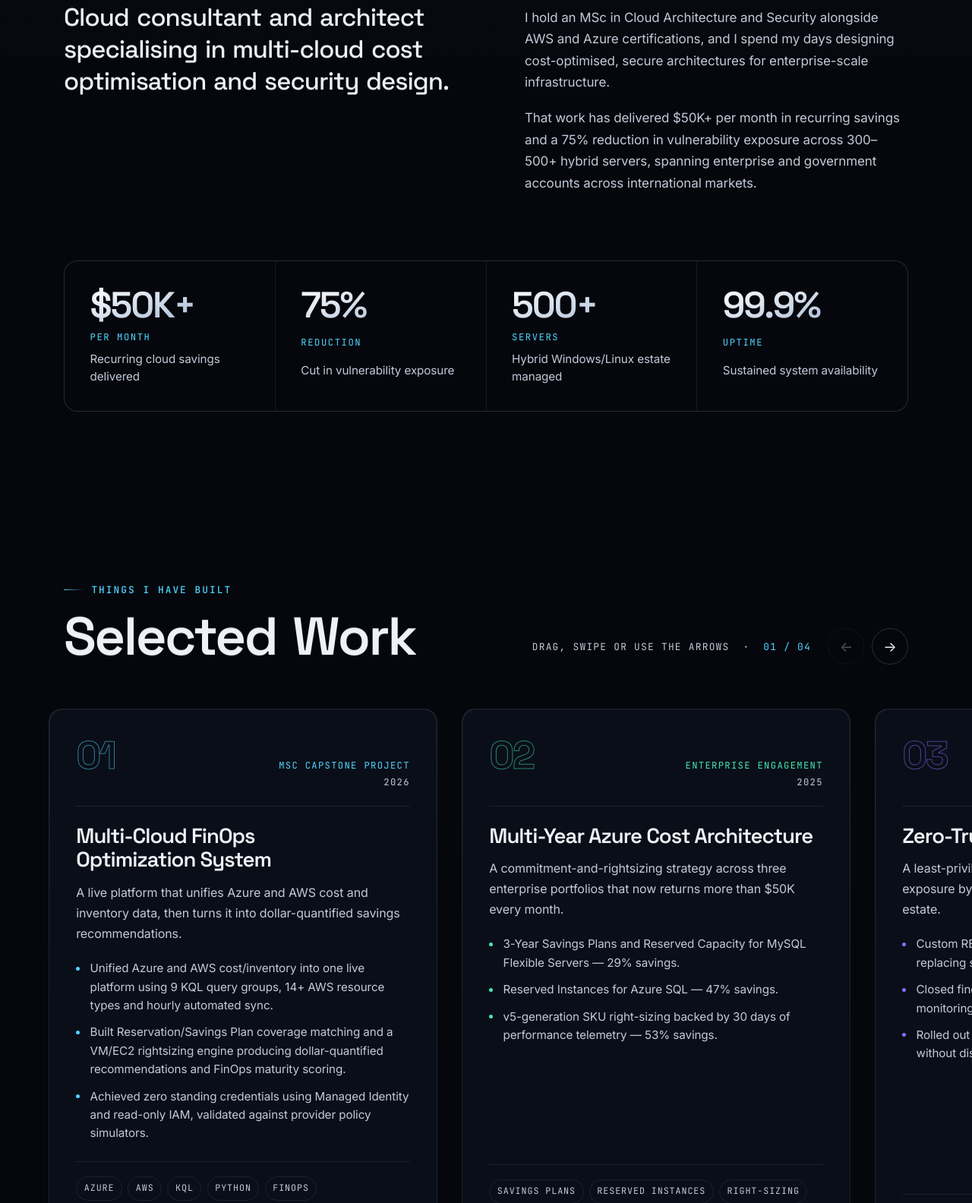
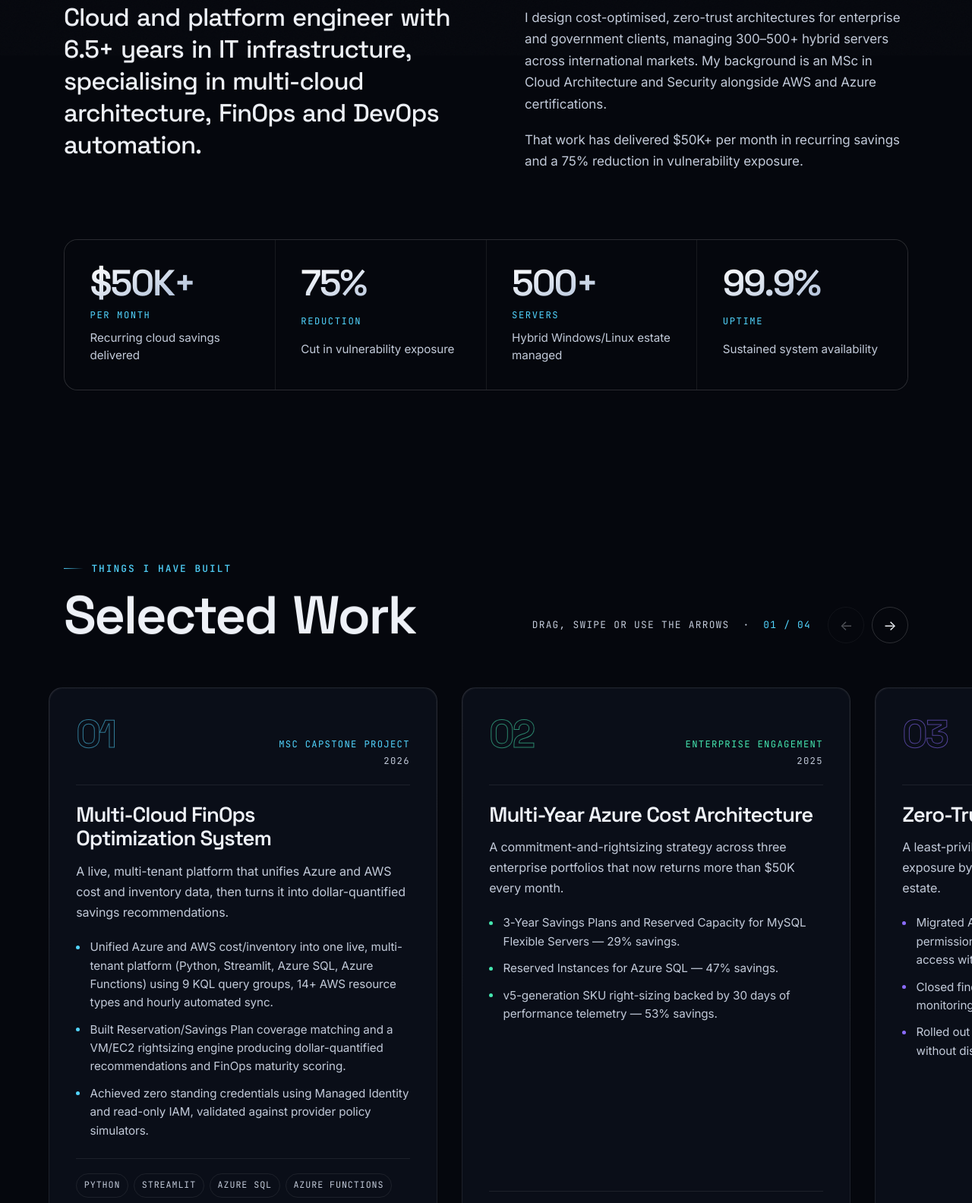
Before and after one commit to akcloudx/akcloudx.github.io, a plain HTML site: page index.html in a window 1280 px wide. Shown: the part 1154-2738 px from the top of the page at 76% size. Drawn offline with Linux system fonts and the light colour scheme.

Commit message:
Update site content from the September 2026 CV
Experience is the substantive change. The three Brennan entries
(Associate Cloud Consultant, Associate System Administrator, Senior IT
Analyst) are consolidated into a single Cloud Consultant role spanning
Sept 2023 to present, matching how the CV now presents it, with the
promotion history carried as a note rather than three separate cards.
That removes the repetition of one employer appearing three times while
keeping the progression visible.

Also from the CV:
- About section rewritten around the new summary, including the 6.5+
  years figure and the "cloud and platform engineer" framing
- Capstone project now names its stack (Python, Streamlit, Azure SQL,
  Azure Functions) and describes the platform as multi-tenant
- Zero-trust case study gains the Azure Key Vault access-policy to RBAC
  migration detail
- ServiceNow added to IT service management; DevOps group renamed to
  DevOps, CI/CD & Automation
- Corrected the BSc institution name

Adds a `note` field to experience roles, rendered as an accented line
between the company and the achievements.

Co-Authored-By: Claude Opus 5 <noreply@anthropic.com>

```diff
--- a/src/data/content.js
+++ b/src/data/content.js
@@ -27,10 +27,10 @@ export const content = {
   about: {
     heading: 'About',
     label: 'Who I am',
-    lead: 'Cloud consultant and architect specialising in multi-cloud cost optimisation and security design.',
+    lead: 'Cloud and platform engineer with 6.5+ years in IT infrastructure, specialising in multi-cloud architecture, FinOps and DevOps automation.',
     body: [
-      'I hold an MSc in Cloud Architecture and Security alongside AWS and Azure certifications, and I spend my days designing cost-optimised, secure architectures for enterprise-scale infrastructure.',
-      'That work has delivered $50K+ per month in recurring savings and a 75% reduction in vulnerability exposure across 300–500+ hybrid servers, spanning enterprise and government accounts across international markets.',
+      'I design cost-optimised, zero-trust architectures for enterprise and government clients, managing 300–500+ hybrid servers across international markets. My background is an MSc in Cloud Architecture and Security alongside AWS and Azure certifications.',
+      'That work has delivered $50K+ per month in recurring savings and a 75% reduction in vulnerability exposure.',
     ],
   },
 
@@ -50,41 +50,25 @@ export const content = {
     roles: [
       {
         company: 'Brennan',
-        role: 'Associate Cloud Consultant — Managed Services',
-        period: 'Nov 2025 — Present',
+        role: 'Cloud Consultant',
+        period: 'Sept 2023 — Present',
         place: 'Navi Mumbai, India (Hybrid)',
+        note: 'Promoted through Senior IT Analyst and System Administrator roles since joining',
         current: true,
         points: [
-          'Designed and implemented a multi-year Azure cost architecture combining 3-Year Savings Plans and Reserved Capacity for MySQL Flexible Servers (29%), Reserved Instances for Azure SQL (47%), and v5-generation SKU right-sizing backed by 30-day performance data (53%) — delivering $50K+ USD in recurring monthly savings across 3 enterprise client portfolios.',
-          'Act as trusted cloud advisor and technical architect for 6–10 enterprise and government accounts, overseeing architecture and operations for 300–500+ hybrid Windows/Linux servers across international markets.',
-          'Led Microsoft Azure Expert MSP Audit engagements, presenting technical evidence, security architecture and compliance documentation to Microsoft auditors, maintaining Azure Expert MSP certification status.',
-          'Governed client cloud maturity using the Microsoft Cloud Adoption Framework and Well-Architected Framework, producing WAF-aligned governance reports per account.',
-          'Engineered an Azure Monitor/KQL observability architecture with proactive Service Health alerting, sustaining 99.9% availability.',
-          'Standardised SOPs in Confluence and mentored 4 junior engineers as the go-to technical and process resource for cross-team peers.',
+          'Delivered $50K+/month in recurring cost savings across 3 enterprise client portfolios by redesigning Azure spend through multi-year Savings Plans, Reserved Capacity and data-driven SKU right-sizing — up to 53% savings on individual workloads.',
+          'Serve as lead technical advisor for 6–10 enterprise and government client accounts, overseeing cloud architecture and operations across 300–500+ servers internationally.',
+          'Led the company’s Microsoft Azure Expert MSP audit process, presenting security and compliance evidence directly to Microsoft auditors and helping maintain our elite MSP certification.',
+          'Improved client cloud governance and maturity using Microsoft’s CAF/WAF best-practice frameworks, delivering a governance report for each account.',
+          'Built a proactive monitoring and alerting system (Azure Monitor/KQL) that kept clients ahead of security issues and maintenance windows, sustaining 99.9% uptime.',
+          'Reduced vulnerability exposure by 75% through infrastructure and VM vulnerability remediation, closing findings identified in Nessus and other security tools.',
+          'Applied zero-trust principles by migrating Azure Key Vaults from access policies to RBAC permission models, and advising clients to use Privileged Identity Management with least-privilege RBAC instead of permanent role assignments.',
+          'Standardised SOPs in Atlassian Confluence, cutting Service Desk escalations by 30% across supported accounts, including firmware and patch management across VMware ESXi and Hyper-V.',
+          'Resolved 1,500+ P1–P4 L3 requests and 200+ high-risk Change Requests annually within SLA under ITIL v4 practices.',
+          'Administered enterprise messaging and virtualisation environments including Office 365, Exchange Online, Microsoft Intune, Mimecast, VMware ESXi and Hyper-V.',
+          'Mentored 4 junior engineers and standardised team documentation, becoming the go-to technical resource across teams.',
         ],
-        tags: ['Azure', 'FinOps', 'CAF / WAF', 'KQL', 'Architecture'],
-      },
-      {
-        company: 'Brennan',
-        role: 'Associate System Administrator — Managed Services',
-        period: 'Sept 2024 — Nov 2025',
-        place: 'Navi Mumbai, India (Hybrid)',
-        points: [
-          'Reduced vulnerability exposure by 75% by designing a zero-trust access architecture using custom RBAC and Privileged Identity Management, closing findings identified via Nessus and SOC monitoring.',
-          'Standardised SOPs in Confluence, cutting Service Desk escalations by 30% across supported accounts, including firmware and patch management across VMware ESXi and Hyper-V.',
-          'Resolved 1,500+ P1–P4 L3 requests and 200+ high-risk Change Requests annually within SLA under ITIL v4 practices.',
-        ],
-        tags: ['Zero Trust', 'PIM', 'RBAC', 'Nessus', 'ITIL v4'],
-      },
-      {
-        company: 'Brennan',
-        role: 'Senior IT Analyst — Managed Services',
-        period: 'Sept 2023 — Sept 2024',
-        place: 'Navi Mumbai, India',
-        points: [
-          'Administered enterprise messaging and virtualisation environments including Office 365, Exchange Online, Microsoft Intune, Mimecast, VMware ESXi and Hyper-V.',
-        ],
-        tags: ['Microsoft 365', 'Exchange', 'Intune', 'ESXi'],
+        tags: ['Azure', 'FinOps', 'CAF / WAF', 'Zero Trust', 'KQL', 'ITIL v4'],
       },
       {
         company: 'D2K Technologies',
@@ -92,11 +76,11 @@ export const content = {
         period: 'July 2022 — Aug 2023',
         place: 'Navi Mumbai, India (On-site)',
         points: [
-          'Architected and managed 50+ Windows/Linux servers for a FinTech software company serving Tier-1 banking clients, supporting secure, highly available production infrastructure.',
-          'Provisioned UAT and production environments for Bank of India, Union Bank and National Housing Bank, scaling Hyper-V virtualisation to host SQL Server, Oracle DB, IIS and SSRS/SSIS on a strict client timeline.',
-          'Secured infrastructure and DR posture for 200+ users through Active Directory GPO enforcement, Zabbix monitoring and automated backup/DR protocols.',
+          'Architected and managed 50+ Windows/Linux servers for a FinTech software development company serving Tier-1 banking clients, supporting secure, highly available production infrastructure.',
+          'Provisioned and deployed UAT and production environments for Bank of India, Union Bank and National Housing Bank, scaling Hyper-V virtualisation to host SQL Server, Oracle DB, IIS and SSRS/SSIS on a strict client timeline.',
+          'Secured infrastructure and disaster recovery posture for 200+ users through Active Directory GPO enforcement, Zabbix monitoring and automated backup/DR protocols.',
         ],
-        tags: ['Hyper-V', 'SQL Server', 'Active Directory', 'DR'],
+        tags: ['Hyper-V', 'SQL Server', 'Active Directory', 'Zabbix', 'DR'],
       },
       {
         company: 'SM2 Infotech',
@@ -104,8 +88,7 @@ export const content = {
         period: 'Jan 2020 — Feb 2022',
         place: 'Navi Mumbai, India (On-site)',
         points: [
-          'Delivered Tier 1/2 on-site and remote support under Annual Maintenance Contracts, resolving issues across Microsoft Office, Outlook and network device environments within SLA.',
-          'Migrated mailbox and OneDrive data from Microsoft 365 to Google Workspace for Billabong High International School with zero data loss, then served as primary post-migration support contact.',
+          'Migrated mailbox and OneDrive data from Microsoft 365 to Google Workspace for Billabong High International School with zero data loss, and served as the primary post-migration support contact.',
         ],
         tags: ['Microsoft 365', 'Google Workspace', 'Migration'],
       },
@@ -122,13 +105,13 @@ export const content = {
         title: 'Multi-Cloud FinOps Optimization System',
         kind: 'MSc Capstone Project',
         year: '2026',
-        summary: 'A live platform that unifies Azure and AWS cost and inventory data, then turns it into dollar-quantified savings recommendations.',
+        summary: 'A live, multi-tenant platform that unifies Azure and AWS cost and inventory data, then turns it into dollar-quantified savings recommendations.',
         points: [
-          'Unified Azure and AWS cost/inventory into one live platform using 9 KQL query groups, 14+ AWS resource types and hourly automated sync.',
+          'Unified Azure and AWS cost/inventory into one live, multi-tenant platform (Python, Streamlit, Azure SQL, Azure Functions) using 9 KQL query groups, 14+ AWS resource types and hourly automated sync.',
           'Built Reservation/Savings Plan coverage matching and a VM/EC2 rightsizing engine producing dollar-quantified recommendations and FinOps maturity scoring.',
           'Achieved zero standing credentials using Managed Identity and read-only IAM, validated against provider policy simulators.',
         ],
-        tags: ['Azure', 'AWS', 'KQL', 'Python', 'FinOps'],
+        tags: ['Python', 'Streamlit', 'Azure SQL', 'Azure Functions', 'KQL', 'FinOps'],
         link: 'https://github.com/akcloudx',
         linkLabel: 'View repository',
         accent: 'cyan',
@@ -156,7 +139,7 @@ export const content = {
         year: '2025',
         summary: 'A least-privilege identity model that cut vulnerability exposure by three quarters across a 500-server hybrid estate.',
         points: [
-          'Custom RBAC roles and Privileged Identity Management replacing standing administrative access.',
+          'Migrated Azure Key Vaults from access policies to RBAC permission models, and replaced standing administrative access with Privileged Identity Management.',
           'Closed findings surfaced by Nessus scanning and SOC monitoring, reducing exposure by 75%.',
           'Rolled out across enterprise and government accounts without disrupting operational SLAs.',
         ],
@@ -208,7 +191,7 @@ export const content = {
         items: ['Microsoft Defender for Cloud', 'Privileged Identity Management', 'Zero-Trust RBAC', 'Nessus', 'CrowdStrike'],
       },
       {
-        title: 'DevOps & Automation',
+        title: 'DevOps, CI/CD & Automation',
         items: ['Terraform', 'Ansible', 'Kubernetes (AKS / EKS)', 'Docker', 'Azure DevOps', 'GitHub Actions', 'Argo CD', 'Jenkins', 'Python / Bash / PowerShell'],
       },
       {
@@ -217,7 +200,7 @@ export const content = {
       },
       {
         title: 'IT Service Management',
-        items: ['ITIL v4', 'Incident Management', 'Problem Management', 'Change Management', 'Request Management'],
+        items: ['ITIL v4', 'Incident Management', 'Problem Management', 'Change Management', 'Request Management', 'ServiceNow'],
       },
     ],
   },
@@ -301,7 +284,7 @@ export const content = {
       },
       {
         degree: 'BSc in Information Technology',
-        school: 'Yashwantrao Chavan College of Science, Commerce & IT',
+        school: 'Yashwantrao Chavan College of Arts, Commerce and Science',
         place: 'Navi Mumbai, India',
         period: '2019 — 2022',
         note: 'CGPI 9.15 / 10',
--- a/src/js/render.js
+++ b/src/js/render.js
@@ -211,6 +211,7 @@ function renderExperience() {
         <span>· ${esc(r.place)}</span>
         ${r.current ? '<span class="job__badge">Current</span>' : ''}
       </div>
+      ${r.note ? `<p class="job__note">${esc(r.note)}</p>` : ''}
       <ul class="job__points">
         ${r.points.map((p) => `<li>${esc(p)}</li>`).join('')}
       </ul>
```
Also changed, not shown: src/css/sections.css (+15 -0 lines).
